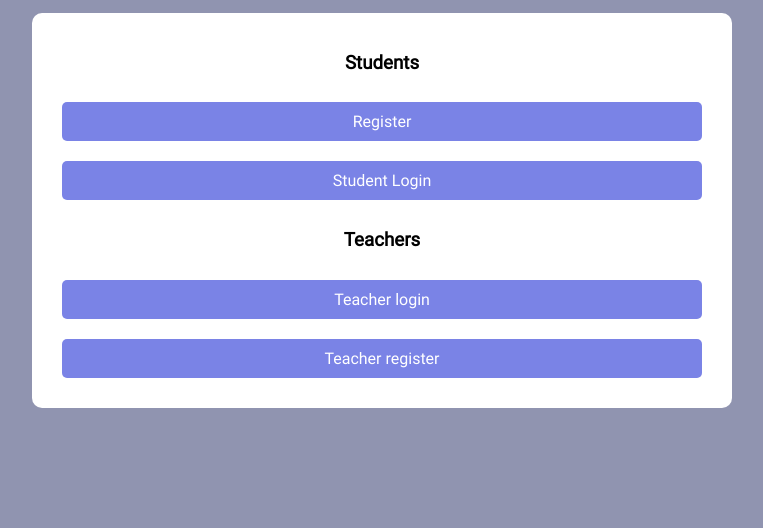
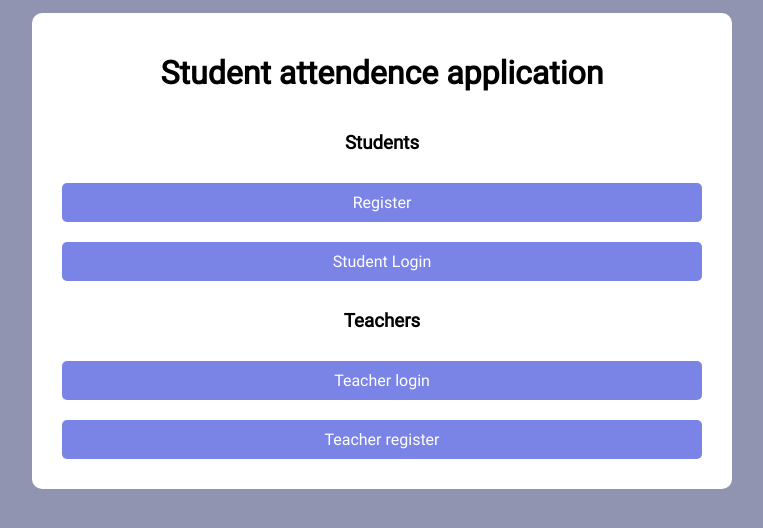
Before and after one commit to LengBTan/CSSummative2020, a PHP site: page / in a window 1280 px wide. Shown: the top 528 px of the page, without its empty margins (258-1021 px from the left). Run offline with PHP 8.4, Linux system fonts and the light colour scheme.

Commit message:
Update index.php

```diff
--- a/php/index.php
+++ b/php/index.php
@@ -8,6 +8,7 @@
 	<body>
 
 	<div class="box">
+		<h1>Student attendence application</h1>
 	<h3>Students</h3>
 
 	<a href="./studentRegister.php" class="button">Register</a>
```
